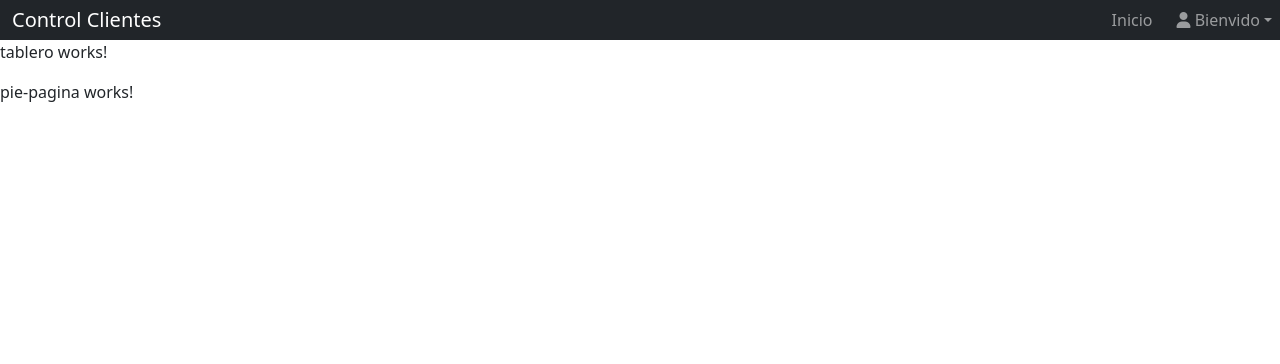
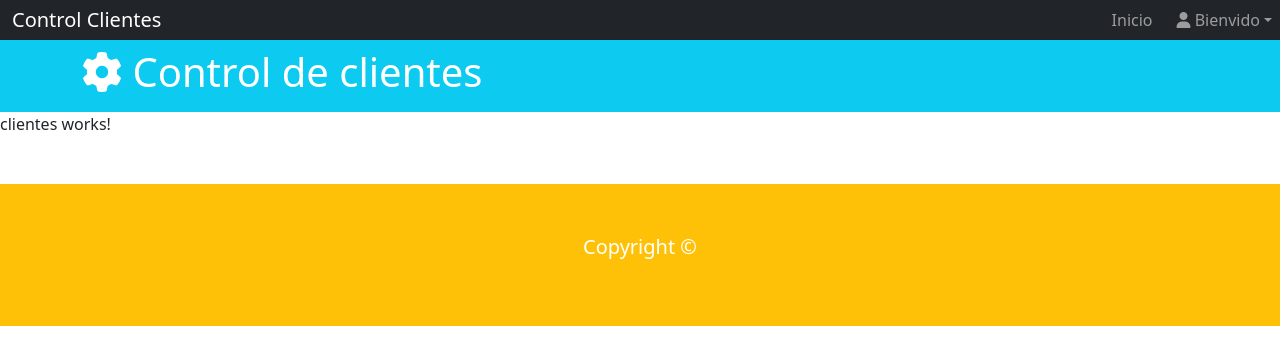
Before and after one commit to DiegoJavb/control-clientes, an Angular app: page / in a window 1280 px wide. Shown: the top 364 px of the page. Built offline with nearby package versions, Linux system fonts and the light colour scheme.

Commit message:
tablero y pie-pagina

```diff
--- a/src/app/componentes/pie-pagina/pie-pagina.component.html
+++ b/src/app/componentes/pie-pagina/pie-pagina.component.html
@@ -1 +1,9 @@
-<p>pie-pagina works!</p>
+<footer id="pie-pagina" class="bg-warning text-white mt-5 p-5">
+  <div class="container">
+    <div class="row">
+      <div class="col">
+        <p class="lead text-center">Copyright &copy;</p>
+      </div>
+    </div>
+  </div>
+</footer>
--- a/src/app/componentes/tablero/tablero.component.html
+++ b/src/app/componentes/tablero/tablero.component.html
@@ -1 +1,13 @@
-<p>tablero works!</p>
+<header id="main-header" class="py-2 bg-info text-white">
+  <div class="container">
+    <div class="row">
+      <div class="col-md-8">
+        <h1>
+          <i class="fas fa-cog"></i>
+          Control de clientes
+        </h1>
+      </div>
+    </div>
+  </div>
+</header>
+<app-clientes></app-clientes>
```
